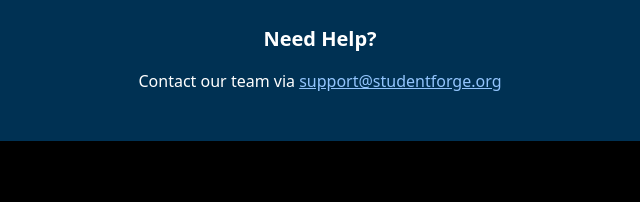
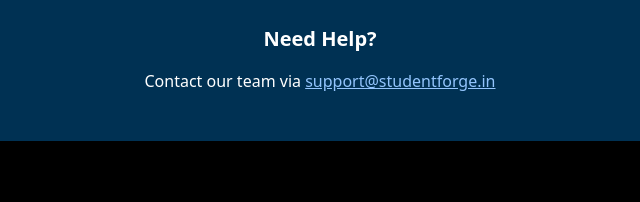
Before and after one commit to SrikanthChiluveru/studentforge, a plain HTML site: page StudentForge/applynow.html in a window 1280 px wide. Shown: the part 1081-1283 px from the top of the page, 320-960 px from the left. Drawn offline with nearby package versions, Linux system fonts and the light colour scheme.

Commit message:
Update applynow.html

```diff
--- a/StudentForge/applynow.html
+++ b/StudentForge/applynow.html
@@ -185,7 +185,7 @@
   <!-- Footer CTA -->
   <section class="text-center py-8 md:py-12 text-white px-4 md:px-8" style="background-color: #003153;">
     <h2 class="text-xl font-semibold mb-4">Need Help?</h2>
-    <p>Contact our team via <a href="mailto:support@studentforge.in" class="underline text-blue-300">support@studentforge.org</a></p>
+    <p>Contact our team via <a href="mailto:support@studentforge.in" class="underline text-blue-300">support@studentforge.in</a></p>
   </section>
 
   <!-- Footer -->
```
